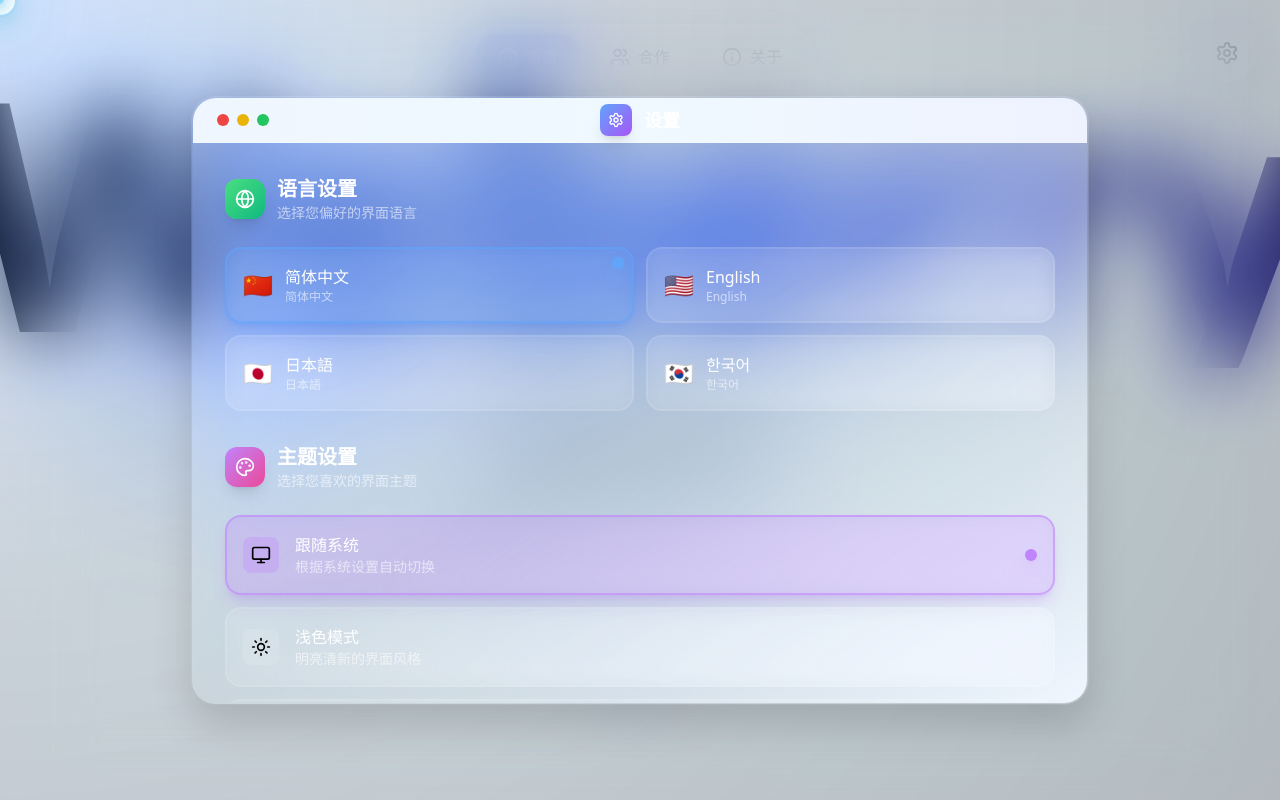
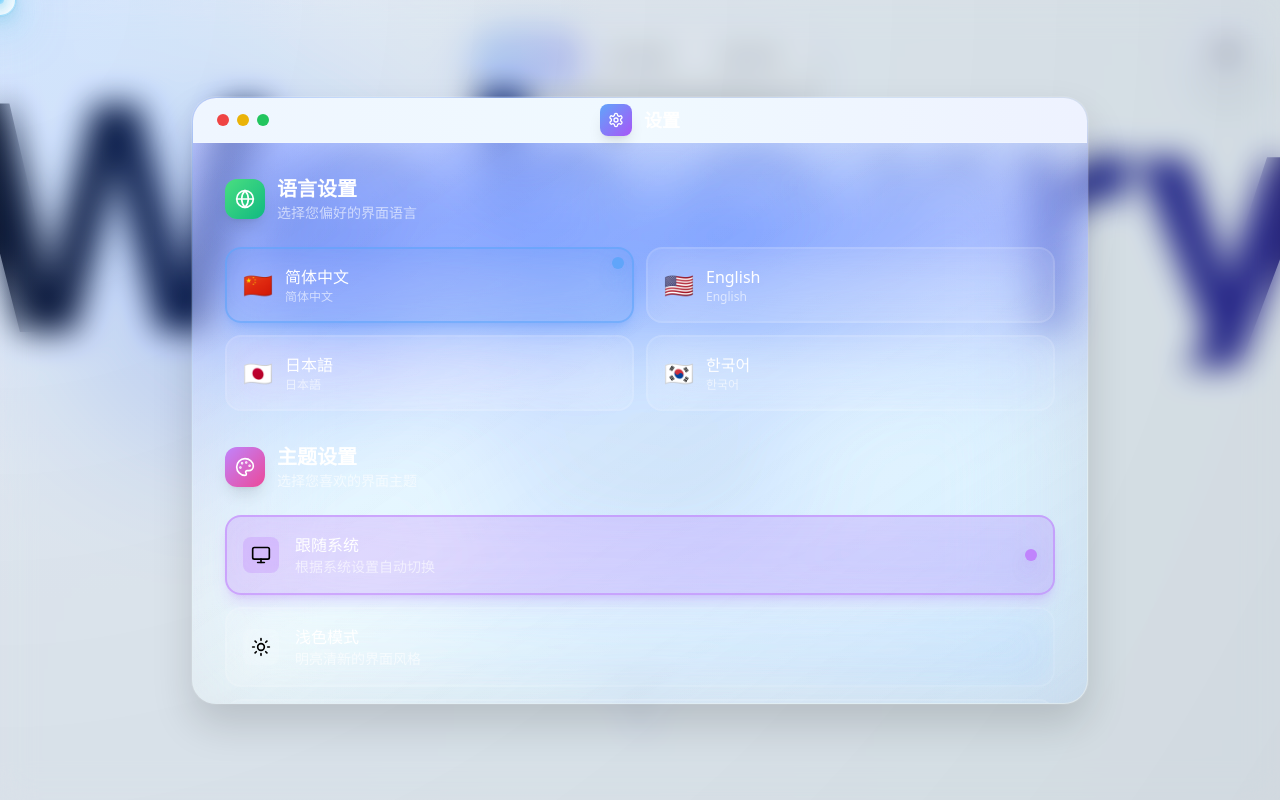
Before and after one commit to snow-trd/Weberry-mian, a React (Vite) app: page / in a window 1280 px wide. Both pictures are taken after a click on the button 1227 px from the left and 53 px from the top of the page. Shown: the top 800 px of the page. Built offline with nearby package versions, Linux system fonts and the light colour scheme.

Commit message:
Updated SettingsButton.tsx

```diff
--- a/src/components/SettingsButton.tsx
+++ b/src/components/SettingsButton.tsx
@@ -201,10 +201,10 @@ const SettingsButton: React.FC<SettingsButtonProps> = ({ mousePosition }) => {
         <div className={`fixed inset-0 z-[9998] flex items-center justify-center p-6 ${modalAnimation}`}>
           {/* Backdrop with enhanced blur */}
           <div
-            className="absolute inset-0 backdrop-blur-2xl transition-all duration-700 ease-out"
+            className="absolute inset-0 backdrop-blur-sm transition-all duration-700 ease-out"
             style={{
-              background: `radial-gradient(circle at ${mousePosition.x}px ${mousePosition.y}px, rgba(59, 130, 246, ${0.08 * backdropOpacity}) 0%, rgba(0, 0, 0, ${0.15 * backdropOpacity}) 40%, rgba(0, 0, 0, ${0.25 * backdropOpacity}) 100%)`,
-              backdropFilter: `blur(${20 + backdropOpacity * 20}px) saturate(${100 + backdropOpacity * 50}%)`,
+              background: `radial-gradient(circle at ${mousePosition.x}px ${mousePosition.y}px, rgba(59, 130, 246, ${0.05 * backdropOpacity}) 0%, rgba(0, 0, 0, ${0.08 * backdropOpacity}) 40%, rgba(0, 0, 0, ${0.12 * backdropOpacity}) 100%)`,
+              backdropFilter: `blur(${8 + backdropOpacity * 8}px) saturate(${100 + backdropOpacity * 30}%)`,
               opacity: backdropOpacity,
             }}
             onClick={closeModal}
@@ -231,13 +231,13 @@ const SettingsButton: React.FC<SettingsButtonProps> = ({ mousePosition }) => {
           >
             <div className={`backdrop-blur-3xl bg-white/5 ${isMaximized ? 'rounded-none' : 'rounded-3xl'} border border-white/10 shadow-2xl overflow-hidden transition-all duration-300`}
                  style={{
-                   backdropFilter: 'blur(40px) saturate(180%)',
+                   backdropFilter: 'blur(60px) saturate(200%) brightness(110%)',
                    boxShadow: '0 20px 40px rgba(0, 0, 0, 0.15), 0 0 0 1px rgba(255, 255, 255, 0.15), inset 0 1px 0 rgba(255, 255, 255, 0.25)'
                  }}>
 
               {/* Enhanced glassmorphism effects */}
-              <div className="absolute inset-0 bg-gradient-to-br from-white/15 via-white/8 to-white/3 pointer-events-none" />
-              <div className="absolute inset-0 bg-gradient-to-tl from-blue-500/8 via-transparent to-purple-500/8 pointer-events-none" />
+              <div className="absolute inset-0 bg-gradient-to-br from-white/20 via-white/12 to-white/5 pointer-events-none" />
+              <div className="absolute inset-0 bg-gradient-to-tl from-blue-500/10 via-transparent to-purple-500/10 pointer-events-none" />
               <div className="absolute top-0 left-0 right-0 h-px bg-gradient-to-r from-transparent via-white/40 to-transparent" />
 
               {/* macOS Style Header */}
@@ -245,7 +245,7 @@ const SettingsButton: React.FC<SettingsButtonProps> = ({ mousePosition }) => {
                 className={`relative px-6 py-4 border-b border-white/15 bg-gradient-to-r from-white/12 to-white/8 ${!isMaximized ? 'cursor-move' : ''}`}
                 onMouseDown={handleMouseDown}
                 style={{
-                  backdropFilter: 'blur(30px) saturate(150%)',
+                  backdropFilter: 'blur(40px) saturate(160%) brightness(105%)',
                 }}
               >
                 {/* Traffic Light Buttons */}
@@ -311,7 +311,7 @@ const SettingsButton: React.FC<SettingsButtonProps> = ({ mousePosition }) => {
                             ? 'bg-blue-500/20 border-blue-400/60 shadow-lg shadow-blue-500/20'
                             : 'bg-white/5 border-white/10 hover:bg-white/10 hover:border-white/20'
                         }`}
-                        style={{ backdropFilter: 'blur(10px)' }}
+                        style={{ backdropFilter: 'blur(20px) saturate(150%)' }}
                       >
                         <div className="flex items-center space-x-3">
                           <span className="text-2xl">{lang.flag}</span>
@@ -349,7 +349,7 @@ const SettingsButton: React.FC<SettingsButtonProps> = ({ mousePosition }) => {
                             ? 'bg-purple-500/20 border-purple-400/60 shadow-lg shadow-purple-500/20'
                             : 'bg-white/5 border-white/10 hover:bg-white/10 hover:border-white/20'
                         }`}
-                        style={{ backdropFilter: 'blur(10px)' }}
+                        style={{ backdropFilter: 'blur(20px) saturate(150%)' }}
                       >
                         <div className="flex items-center justify-between">
                           <div className="flex items-center space-x-4">
@@ -385,7 +385,7 @@ const SettingsButton: React.FC<SettingsButtonProps> = ({ mousePosition }) => {
                   <div className="space-y-4">
                     {/* Animation Toggle */}
                     <div className="flex items-center justify-between p-4 rounded-2xl bg-white/5 border border-white/10 hover:bg-white/10 transition-all duration-300 backdrop-blur-sm"
-                         style={{ backdropFilter: 'blur(10px)' }}>
+                         style={{ backdropFilter: 'blur(25px) saturate(140%)' }}>
                       <div className="flex items-center space-x-4">
                         <div className="p-2 rounded-lg bg-gradient-to-br from-blue-400 to-cyan-500 text-white shadow-lg">
                           <Zap className="w-5 h-5" />
@@ -409,7 +409,7 @@ const SettingsButton: React.FC<SettingsButtonProps> = ({ mousePosition }) => {
 
                     {/* Sound Toggle */}
                     <div className="flex items-center justify-between p-4 rounded-2xl bg-white/5 border border-white/10 hover:bg-white/10 transition-all duration-300 backdrop-blur-sm"
-                         style={{ backdropFilter: 'blur(10px)' }}>
+                         style={{ backdropFilter: 'blur(25px) saturate(140%)' }}>
                       <div className="flex items-center space-x-4">
                         <div className="p-2 rounded-lg bg-gradient-to-br from-green-400 to-emerald-500 text-white shadow-lg">
                           {soundEnabled ? <Volume2 className="w-5 h-5" /> : <VolumeX className="w-5 h-5" />}
```
